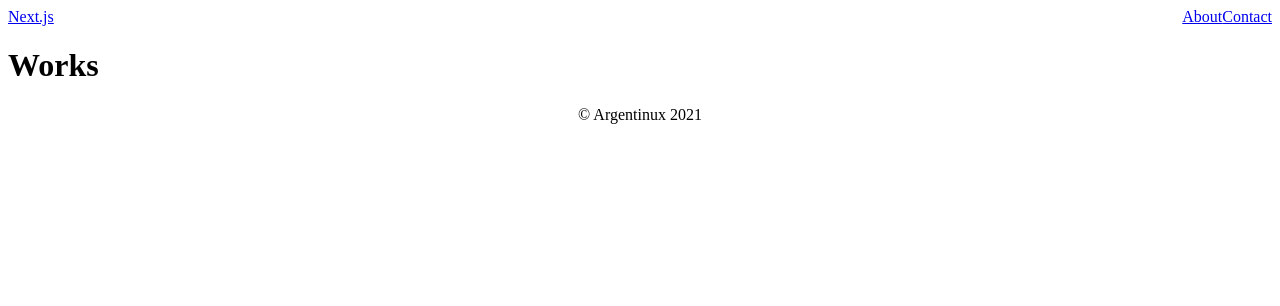
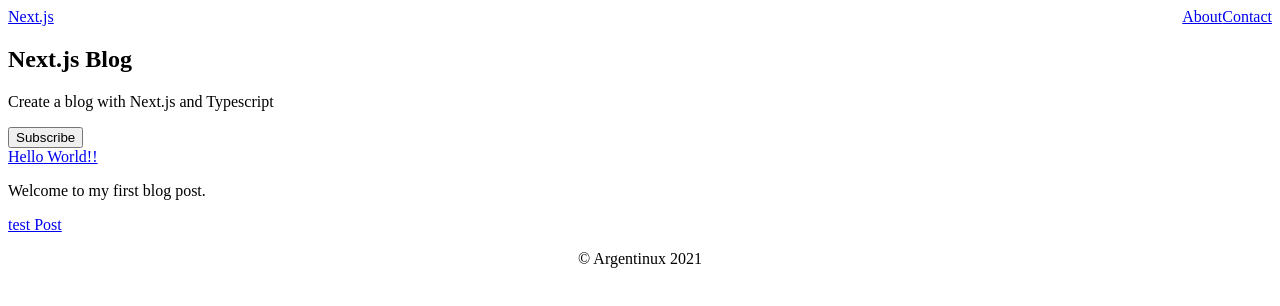
Before and after one commit to kjhg478/nextjs_blog, a Next.js app: page / in a window 1280 px wide. Shown: the top 306 px of the page. Built offline with nearby package versions, Linux system fonts and the light colour scheme.

Commit message:
PostList

```diff
--- a/package.json
+++ b/package.json
@@ -13,11 +13,11 @@
     }
   },
   "lint-staged": {
-    "./src/**/*.(ts,tsx)": [
+    "./src/**/*.{ts,tsx}": [
       "eslint --fix",
       "git add"
     ],
-    "./src/**/*.(css,scss,js)": "prettier --write"
+    "./src/**/*.{css,scss,js}": "prettier --write"
   },
   "keywords": [],
   "author": "",
--- a/src/components/Header.tsx
+++ b/src/components/Header.tsx
@@ -11,7 +11,7 @@ const Header: React.FC<HeaderProps> = () => {
             <AppLink href="/" label="Next.js" />
             <nav>
                 <AppLink href="/about" label="About" />
-                <AppLink href="contact" label="Contact" />
+                <AppLink href="/contact" label="Contact" />
             </nav>
         </header>
 
--- /dev/null
+++ b/src/components/Listing/ListingItem.tsx
@@ -0,0 +1,18 @@
+import React from 'react';
+import PostPreview from '../../types/PostPreview';
+import AppLink from '../AppLink';
+
+interface ListingItemProps {
+    post: PostPreview
+};
+
+const ListingItem: React.FC<ListingItemProps> = ({ post }) => {
+    return (
+        <div>
+            <AppLink href={`/blog/${post.slug}`} label={post.title} />
+            {post.excerpt && <p>{post.excerpt}</p>}
+        </div>
+    )
+};
+
+export default ListingItem;
--- /dev/null
+++ b/src/components/PostListing.tsx
@@ -0,0 +1,19 @@
+import PostPreview from '../types/PostPreview';
+import ListingItem from './Listing/ListingItem';
+
+
+interface PostListingProps {
+    posts: PostPreview[];
+}
+
+const PostListing: React.FC<PostListingProps> = ({ posts }) => {
+    return (
+        <div>
+            {posts.map(post => (
+                <ListingItem key={post.slug} post={post} />
+            ))}
+        </div>
+    )
+}
+
+export default PostListing;
--- a/src/pages/index.tsx
+++ b/src/pages/index.tsx
@@ -1,9 +1,43 @@
+import { GetStaticProps, NextPage } from 'next';
 import Layout from '../components/Layout';
+import PostPreview from '../types/PostPreview';
+import PostListing from '../components/PostListing';
+import fs from 'fs';
+import matter from 'gray-matter';
 
-export default function Home() {
- return (
-     <Layout pageTitle="Home">
-         <h1>Works</h1>
-     </Layout>
- )
+interface BlogProps {
+    posts: PostPreview[];
 }
+
+const Blog: NextPage<BlogProps> = ({ posts }) => {
+    return (
+    <Layout pageTitle="Blog">
+        <section>
+            <h1>Next.js Blog</h1>
+            <p>Create a blog with Next.js and Typescript </p>
+            <button>Subscribe</button>
+        </section>
+        <PostListing posts={posts}></PostListing>
+    </Layout>
+    )
+}
+
+export const getStaticProps: GetStaticProps<BlogProps> = async () => {
+    const files = fs.readdirSync('src/_posts');
+    const posts = files.map(fname => {
+        const md = fs.readFileSync(`src/_posts/${fname}`).toString();
+        const { data, excerpt } = matter(md, { excerpt_separator: '\n\n' })
+        return {
+            slug: fname.replace('.md', ''),
+            title: data.title,
+            excerpt,
+        }
+    })
+    return {
+        props: {
+            posts,
+        }
+    }
+}
+
+export default Blog;
--- /dev/null
+++ b/src/types/PostPreview.ts
@@ -0,0 +1,7 @@
+
+type PostPreview = {
+    title: string,
+    slug: string,
+    excerpt?: string
+}
+export default PostPreview;
--- a/tsconfig.json
+++ b/tsconfig.json
@@ -26,5 +26,5 @@
   ],
   "exclude": [
     "node_modules"
-  ]
+  ],
 }
```
